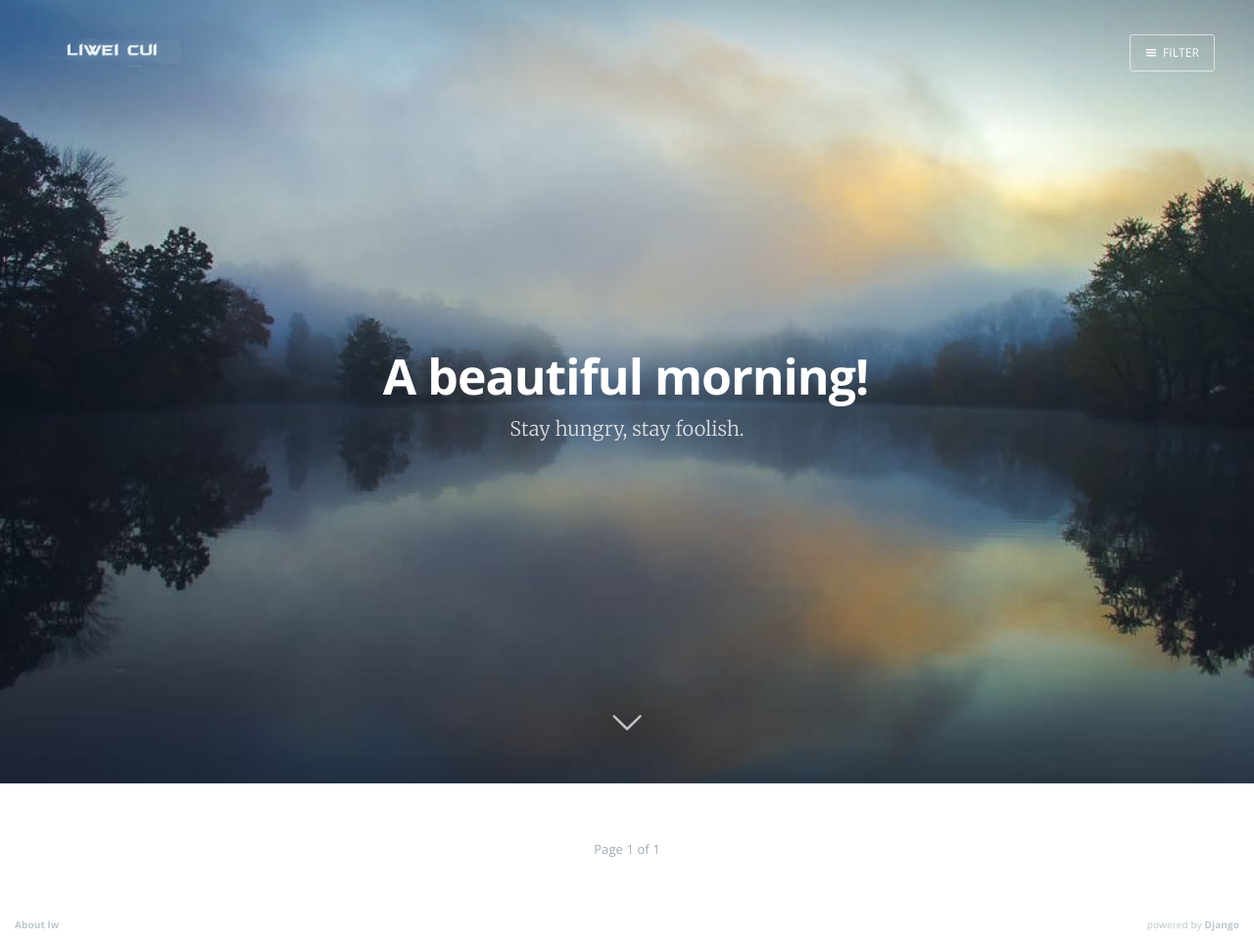
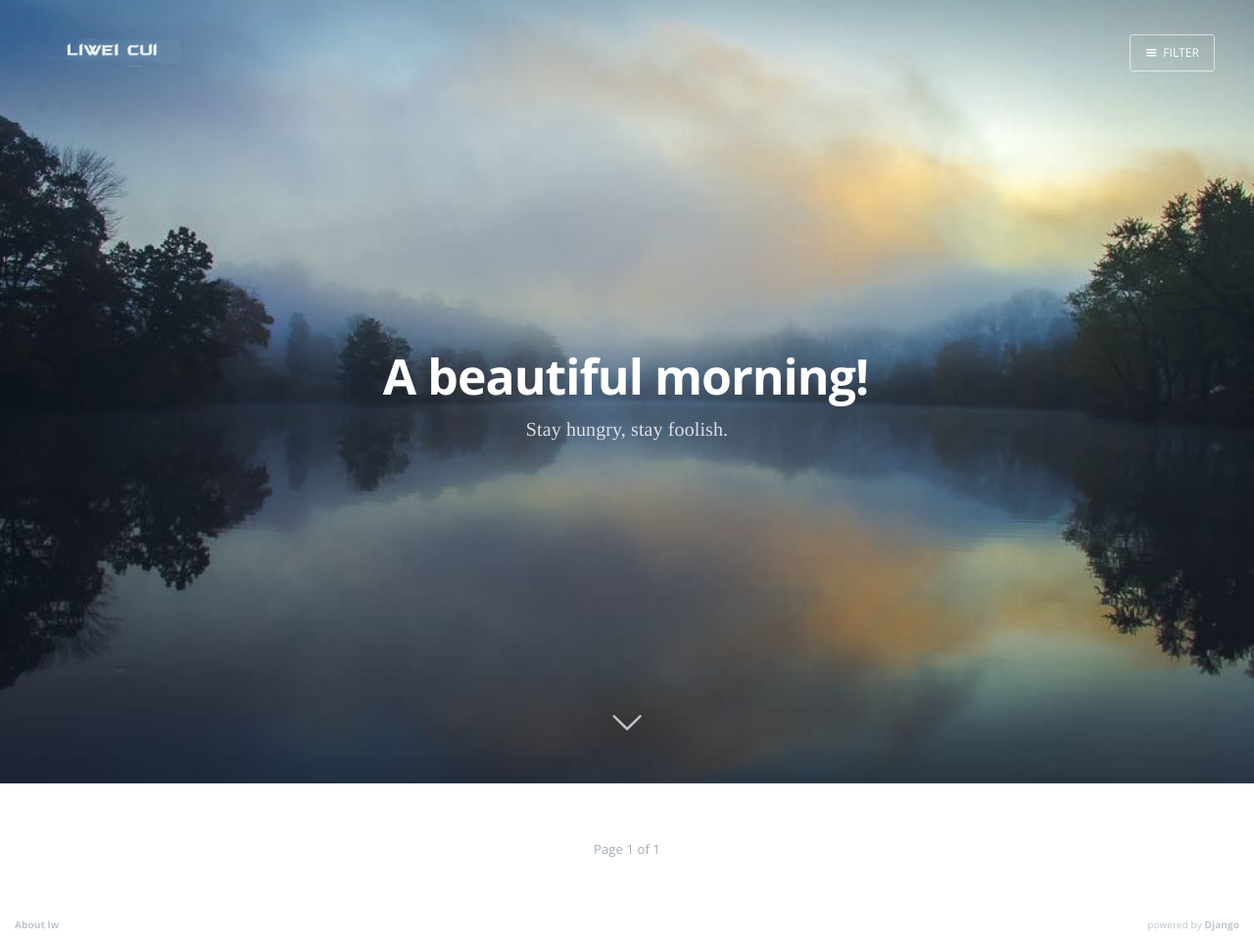
Before and after one commit to Lw-Cui/Blog, a Django app: page / in a window 1280 px wide. Shown: the whole page at 98% size. Run offline with Django 3.2, Linux system fonts and the light colour scheme; data that the repository does not hold is empty; parts of the project's set-up code (start-up, migrations or seed data) failed here and were passed over; some web fonts are replaced.

Commit message:
speed up

```diff
--- a/article/templates/base.html
+++ b/article/templates/base.html
@@ -16,7 +16,7 @@
     <link rel="shortcut icon" href="{% static 'favicon.ico' %}">
 
     <link rel="stylesheet" type="text/css" href="{% static 'css/screen.css' %}" />
-    <link rel="stylesheet" type="text/css" href="//fonts.googleapis.com/css?family=Merriweather:300,700,700italic,300italic|Open+Sans:700,400" />
+    <link rel="stylesheet" type="text/css" href="//fonts.useso.com/css?family=Merriweather:300,700,700italic,300italic|Open+Sans:700,400" />
 
 </head>
 
```
Also changed, not shown: article/static/img/afternoon.JPG.
